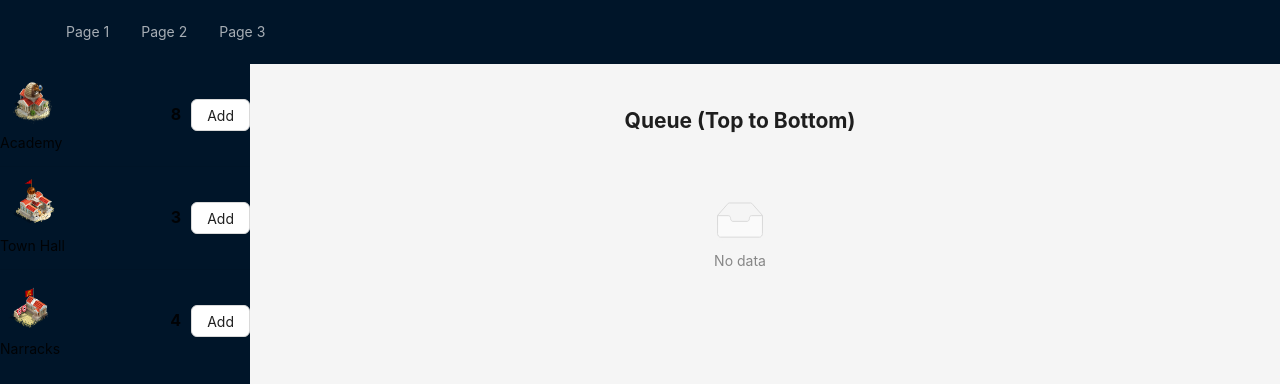
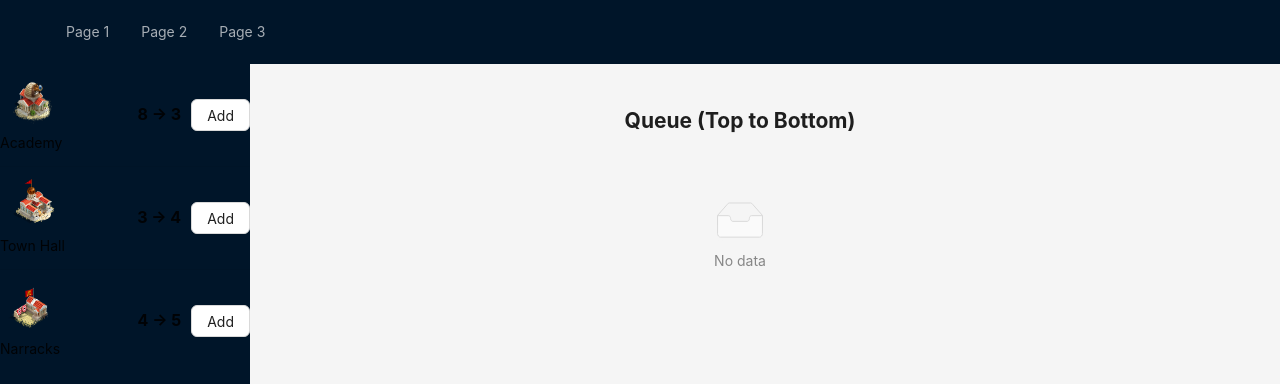
Before and after one commit to ofek1236/ikariam_bot, a React (Vite) app: page / in a window 1280 px wide. Shown: the top 384 px of the page. Built offline with nearby package versions, Linux system fonts and the light colour scheme.

Commit message:
Add progress indication

```diff
--- a/src/components/ActionQueue/ActionItem.tsx
+++ b/src/components/ActionQueue/ActionItem.tsx
@@ -4,7 +4,7 @@ import '../../css/ActionQueue/ActionItem.css';
 import ActionItemProps from "../../interfaces/ActionItemPropsInterface.tsx";
 
 
-const ActionItem: React.FC<ActionItemProps> = ({name, image, level, onAdd}) => {
+const ActionItem: React.FC<ActionItemProps> = ({name, image, level, endLevel, onAdd}) => {
     return (
         <div className="action-item-container">
             {/* Image with name underneath */}
@@ -14,7 +14,7 @@ const ActionItem: React.FC<ActionItemProps> = ({name, image, level, onAdd}) => {
             </div>
 
             {/* Level indicator on the right */}
-            <div className="action-item-level">{level}</div>
+            <div className="action-item-level">{level} → {endLevel}</div>
 
             {/* Button to add to the queue */}
             {onAdd && (<Button className="action-item-button" onClick={onAdd}>
--- a/src/components/ActionQueue/QueueContent.tsx
+++ b/src/components/ActionQueue/QueueContent.tsx
@@ -23,7 +23,7 @@ const QueueContent: React.FC<QueueContentProps> = ({ queue, removeFromQueue }) =
           renderItem={(item) => (
             <List.Item>
               <Space size="large">
-                  <ActionItem name={item.name} image={item.image} level={item.level}></ActionItem>
+                  <ActionItem name={item.name} image={item.image} level={item.level} endLevel={item.endLevel}></ActionItem>
                 <CloseOutlined
                   onClick={() => {
                     removeFromQueue(item);
```
